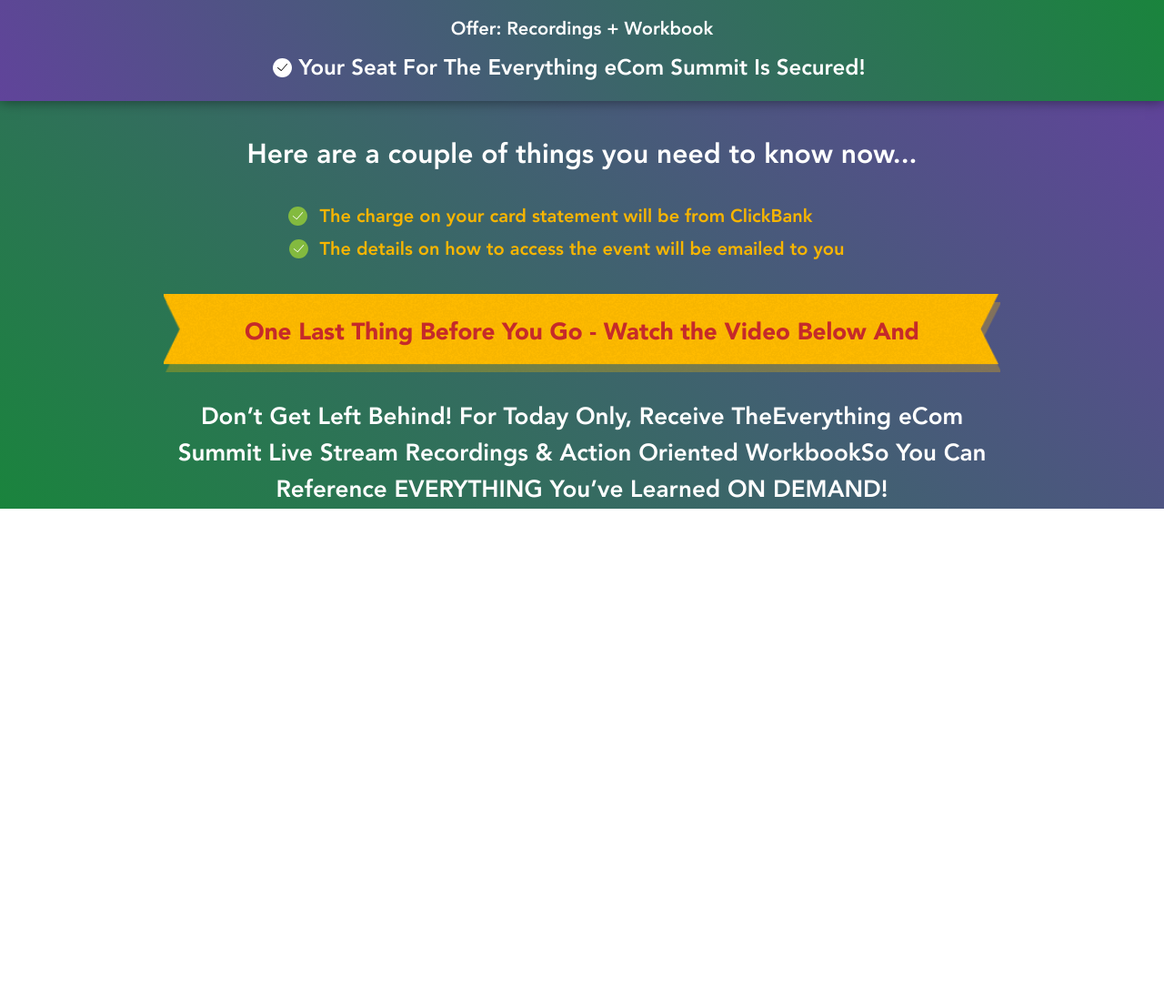
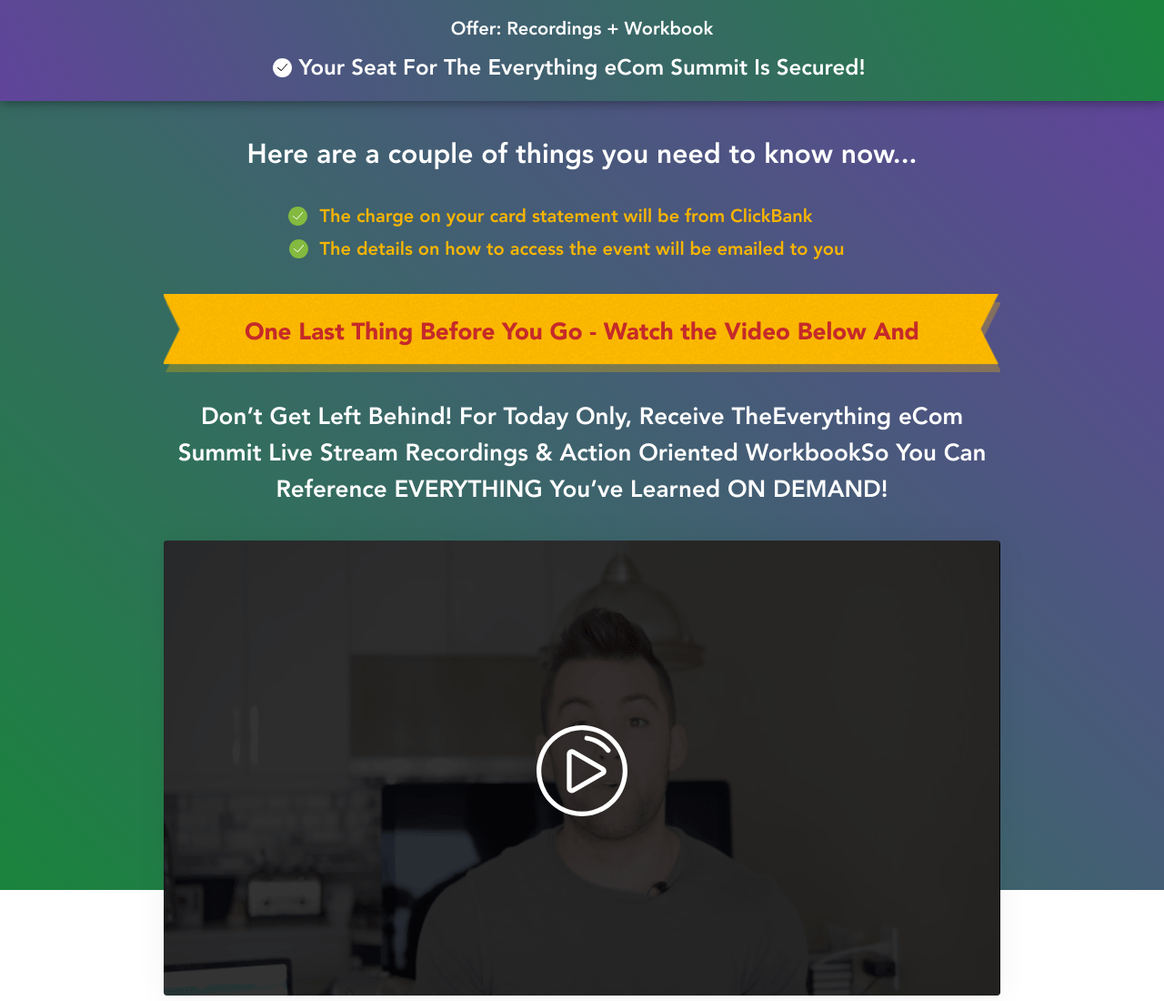
Before and after one commit to LypkaB/Ecom-summit, a PHP site: page /page-second.html in a window 1280 px wide. Shown: the part 125-1225 px from the top of the page at 91% size. Before the commit the page ends 684 px from the top, so only its background shows below. Run offline with PHP 8.4, Linux system fonts and the light colour scheme; some web fonts are replaced.

Commit message:
Added section «Video» for page-second

```diff
--- a/css/style.css
+++ b/css/style.css
@@ -1672,6 +1672,7 @@ footer {
 .page-second-info {
     background-image: linear-gradient(225deg, #60449a 0%, #1a843d 100%);
     padding-top: 35px;
+    padding-bottom: 30%;
 }
 
 .page-second-info__desc {
@@ -1741,3 +1742,10 @@ footer {
     line-height: 40px;
     color: white;
 }
+
+/* -------------------------------------------------
+    Page-second: Video
+   ------------------------------------------------- */
+.page-second-video {
+    margin-top: -30%;
+}
--- a/page-second.html
+++ b/page-second.html
@@ -59,5 +59,32 @@
         </div>
         <!-- /.container -->
     </section>
+
+    <!-- Page-second Video -->
+    <section class="page-second-video">
+        <div class="container">
+            <div class="banner__video">
+                <div>
+                    <img src="images/banner/preview-video.png" alt="video">
+                </div>
+
+                <div class="banner__video-btn-play"></div>
+
+                <div class="banner__video-player">
+                    <iframe src="https://www.youtube.com/embed/GncgmDhCu8Y?;autoplay=1"
+                            allow="accelerometer; autoplay; encrypted-media; gyroscope; picture-in-picture"
+                            allowfullscreen>
+                    </iframe>
+                </div>
+                <!-- /.banner__video-player -->
+            </div>
+            <!-- /.banner__video -->
+        </div>
+        <!-- /.container -->
+    </section>
+
+    <!-- Scripts -->
+    <script src="https://code.jquery.com/jquery-3.4.1.min.js"></script>
+    <script src="js/main.js"></script>
 </body>
 </html>
```
